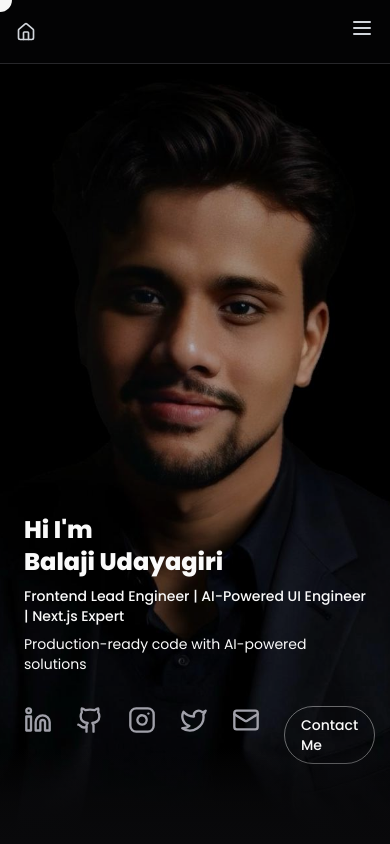
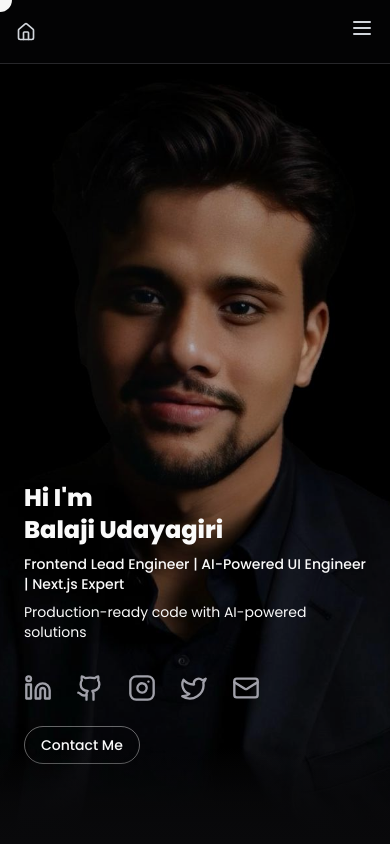
Before and after one commit to balajiudayagiri/fantastic-couscous, a Next.js app: page / in a window 390 px wide. Shown: the top 844 px of the page. Built offline with nearby package versions, Linux system fonts and the light colour scheme.

Commit message:
added flex-warp for contact me page

```diff
--- a/src/_customComponents/_app/HeroContent.tsx
+++ b/src/_customComponents/_app/HeroContent.tsx
@@ -70,7 +70,7 @@ export function HeroContent() {
           {/* Social Links */}
           <motion.div
             variants={fadeIn}
-            className="mt-8 flex gap-6 justify-start md:justify-center lg:justify-start text-white">
+            className="mt-8 flex gap-6 justify-start md:justify-center lg:justify-start text-white flex-wrap">
             {_socialLinks.map((social, index) => (
               <motion.a
                 key={index}
```
